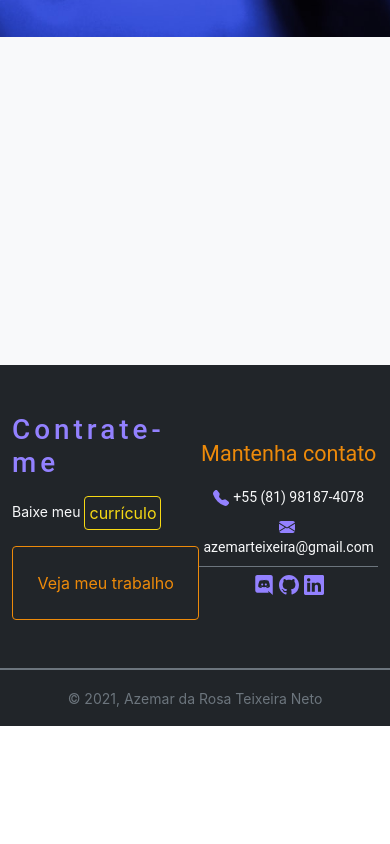
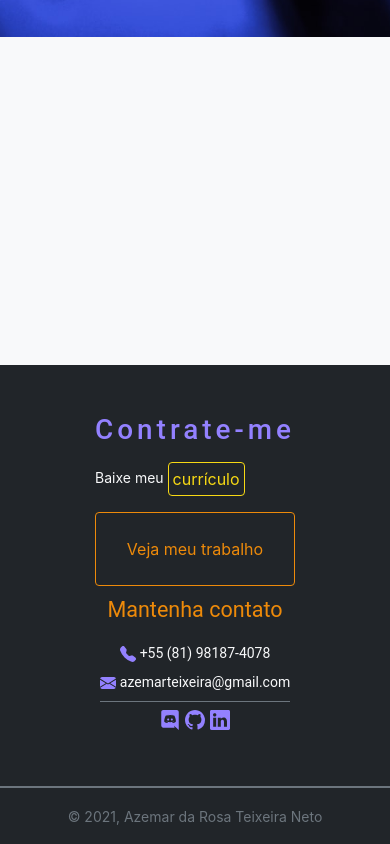
Before and after one commit to artn-dev/website, a Next.js app: page / in a window 390 px wide. Shown: the part 807-1651 px from the top of the page. Before the commit the page ends 1533 px from the top, so only its background shows below. Built offline with nearby package versions, Linux system fonts and the light colour scheme; a web font is replaced by a local one.

Commit message:
Fix footer responsivity

```diff
--- a/components/Footer.tsx
+++ b/components/Footer.tsx
@@ -3,7 +3,7 @@ const Footer = () => {
     return (
         <footer className="row d-flex d-column mt-auto bg-dark text-light">
 
-          <div className="d-flex justify-content-around align-items-center py-5">
+          <div className="d-flex flex-wrap justify-content-around align-items-center py-5">
 
             <div className="d-flex flex-column" style={{gap: "1rem"}}>
               <h2 className="text-special m-0 fs-1" style={{color: "#9381FF", letterSpacing: 4}}>Contrate-me</h2>
```
